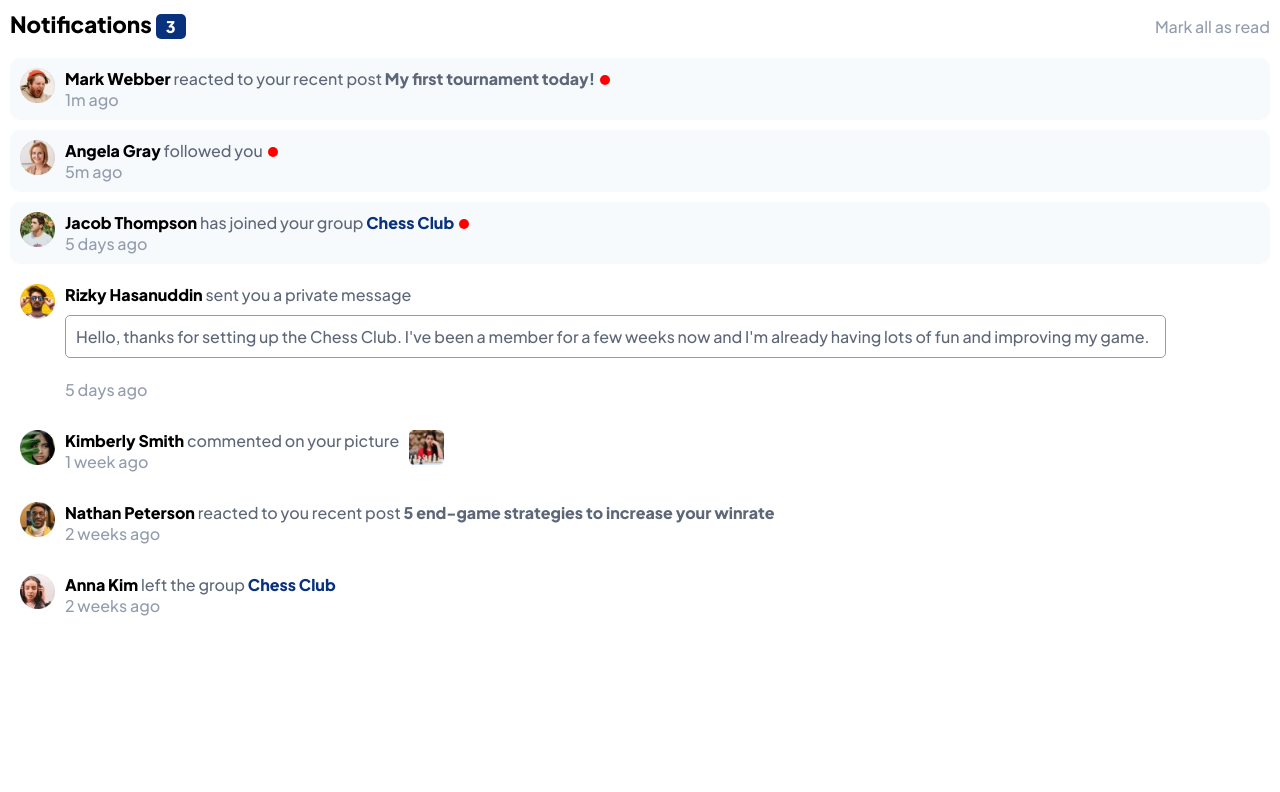
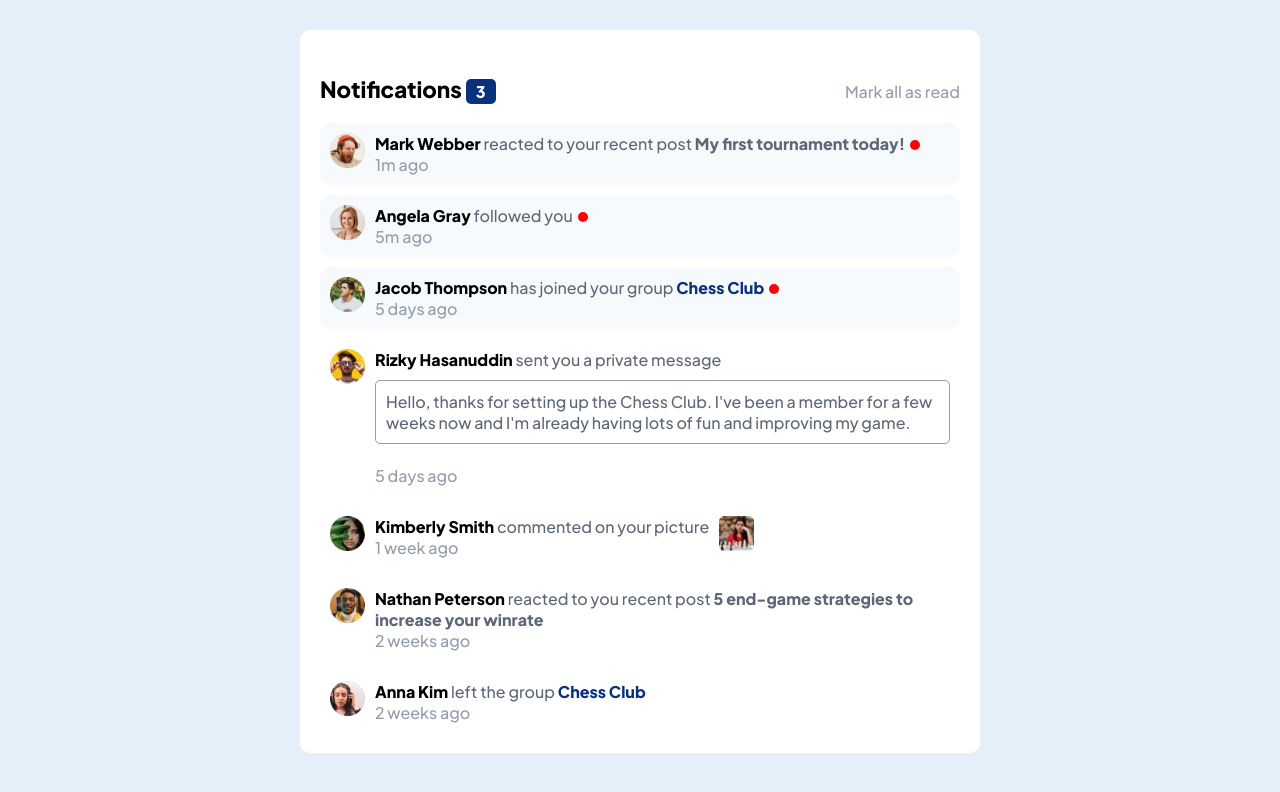
Before and after one commit to adie9/notifications-page, a React (Vite) app: page / in a window 1280 px wide. Shown: the top 792 px of the page. Built offline with nearby package versions, Linux system fonts and the light colour scheme.

Commit message:
Added desktop styles; Attempted to implement Mark All as Read

```diff
--- a/components/Feed.jsx
+++ b/components/Feed.jsx
@@ -1,8 +1,10 @@
 import React, {useState} from "react";
 import Notification from "../components/Notification"
 
-function Feed() {
-    const [isRead, setIsRead] = useState(true);
+
+
+function Feed({isRead, setIsRead}) {
+
 
 
     return (
@@ -13,6 +15,7 @@ function Feed() {
                 action="reacted to your recent post "
                 post="My first tournament today!"
                 isRead={!isRead}
+                setIsRead={setIsRead}
                 time="1m ago"
             />
             <Notification
@@ -20,6 +23,7 @@ function Feed() {
                 name="Angela Gray"
                 action="followed you"
                 isRead={!isRead}
+                setIsRead={setIsRead}
                 time="5m ago"
             />
             <Notification
@@ -28,6 +32,7 @@ function Feed() {
                 action="has joined your group "
                 group="Chess Club"
                 isRead={!isRead}
+                setIsRead={setIsRead}
                 time="5 days ago"
             />
             <Notification
@@ -38,6 +43,7 @@ function Feed() {
                         a member for a few weeks now and I'm already having lots
                         of fun and improving my game."
                 isRead={isRead}
+                setIsRead={setIsRead}
                 time="5 days ago"
             />
             <Notification
@@ -46,6 +52,7 @@ function Feed() {
                 action="commented on your picture"
                 picture="../assets/images/image-chess.webp"
                 isRead={isRead}
+                setIsRead={setIsRead}
                 time="1 week ago"
             />
             <Notification
@@ -62,6 +69,7 @@ function Feed() {
                 action="left the group "
                 group="Chess Club"
                 isRead={isRead}
+                setIsRead={setIsRead}
                 time="2 weeks ago"
             />
         </section>
--- a/components/Header.jsx
+++ b/components/Header.jsx
@@ -1,14 +1,14 @@
-import React from "react"
+import React, { useRef } from "react"
 
-function Header() {
-    function handleToggle() {
-
+function Header({isRead,setIsRead}) {
+    function toggle() {
+        setIsRead(!isRead)
     }
 
     return (
         <section className="header-container">
             <h1>Notifications <span className="noti-amount">3</span></h1>
-            <a className="mark-read" onClick={handleToggle}>Mark all as read</a>
+            <a className="mark-read" onClick={toggle}>Mark all as read</a>
         </section>
     )
 }
--- a/components/Notification.jsx
+++ b/components/Notification.jsx
@@ -1,6 +1,14 @@
-import React from "react";
+import React, { forwardRef } from "react";
+import { useImperativeHandle } from "react";
+import Header from "./Header";
 
-function Notification({avatar, name, action, post, group, message, picture, isRead, time}) {
+function Notification({avatar, name, action, post, group, message, picture, isRead, setIsRead, time}) {
+
+    function setAllTrue() {
+        if (!isRead) {
+            setIsRead(true);
+        }
+    }
 
     return (
         <div className={`notification-container ${!isRead && "unread"}`}>
@@ -12,9 +20,11 @@ function Notification({avatar, name, action, post, group, message, picture, isRe
                 {group ? <strong className="group">{group}</strong> : undefined}
                 {message ? <p className="message">{message}</p> : undefined}
                 <span className={!isRead && "dot"}></span><br/>
-                <span className="time-since">{time}</span></div>
-                {picture ? <img className="noti-image" src={picture} alt="chess"></img> : undefined}
+                <span className="time-since">{time}</span>
+            </div>
+            {picture ? <img className="noti-image" src={picture} alt="chess"></img> : undefined}
         </div>
+
     )
 }
 
--- a/src/App.jsx
+++ b/src/App.jsx
@@ -2,12 +2,17 @@ import React from "react"
 import "../styles/index.css"
 import Header from "../components/Header"
 import Feed from "../components/Feed"
+import { useState } from "react"
 
 function App() {
+  const [isRead, setIsRead] = useState(true);
+
+
+
   return (
     <div className="App">
-      <Header />
-      <Feed />
+      <Header isRead={isRead} setIsRead={setIsRead} />
+      <Feed isRead={isRead} setIsRead={setIsRead} />
     </div>
   )
 }
--- a/styles/index.css
+++ b/styles/index.css
@@ -10,6 +10,7 @@ body {
 
 .App {
   margin: 10px;
+  background-color: white;
 }
 
 .header-container {
@@ -17,6 +18,7 @@ body {
   flex-direction: row;
   justify-content: space-between;
   align-items: baseline;
+  margin-top: 25px;
 }
 .header-container h1 {
   font-size: 1.4rem;
@@ -78,9 +80,6 @@ body {
 .notification-container .noti-content .group {
   color: hsl(219, 85%, 26%);
 }
-.notification-container .noti-content .noti-image {
-  cursor: pointer;
-}
 .notification-container .noti-content .dot {
   background-color: red;
   height: 10px;
@@ -88,6 +87,9 @@ body {
   border-radius: 50%;
   display: inline-block;
   margin-left: 5px;
+}
+.notification-container .noti-image:hover {
+  cursor: pointer;
 }
 
 .unread {
@@ -101,4 +103,16 @@ body {
 
 .attribution a {
   color: hsl(228, 45%, 44%);
+}
+
+@media screen and (min-width: 950px) {
+  body {
+    background-color: hsl(211, 68%, 94%);
+  }
+  .App {
+    width: 50vw;
+    margin: 30px auto;
+    border-radius: 10px;
+    padding: 20px;
+  }
 }/*# sourceMappingURL=index.css.map */
--- a/styles/index.scss
+++ b/styles/index.scss
@@ -43,6 +43,7 @@ $pr-blue: hsl(219, 85%, 26%);
 
  .App {
     margin: 10px;
+    background-color: white;
  }
 
  // Header styles
@@ -51,6 +52,7 @@ $pr-blue: hsl(219, 85%, 26%);
 
     justify-content: space-between;
     align-items: baseline;
+    margin-top: 25px;
 
     h1 {
         font-size: 1.4rem;
@@ -133,9 +135,6 @@ $pr-blue: hsl(219, 85%, 26%);
             color: $pr-blue;
         }
 
-        .noti-image {
-            cursor: pointer;
-        }
 
         .dot {
             background-color: red;
@@ -146,6 +145,13 @@ $pr-blue: hsl(219, 85%, 26%);
             margin-left: 5px;
         }
 
+    }
+
+    .noti-image {
+
+        &:hover {
+            cursor: pointer;
+        }
     }
 }
 
@@ -158,7 +164,22 @@ $pr-blue: hsl(219, 85%, 26%);
 .attribution {
      font-size: 11px;
       text-align: center;
-    }
+}
 .attribution a {
      color: hsl(228, 45%, 44%);
+}
+
+// Desktop View styles
+@media screen and (min-width: 950px) {
+    body {
+        background-color: $light-grayish-blue-1;
     }
+
+    .App {
+        width: 50vw;
+        margin: 30px auto;
+        border-radius: 10px;
+        padding: 20px;
+
+    }
+}
```
Also changed, not shown: 1 other file (tests, documents, lock files or other folders).
